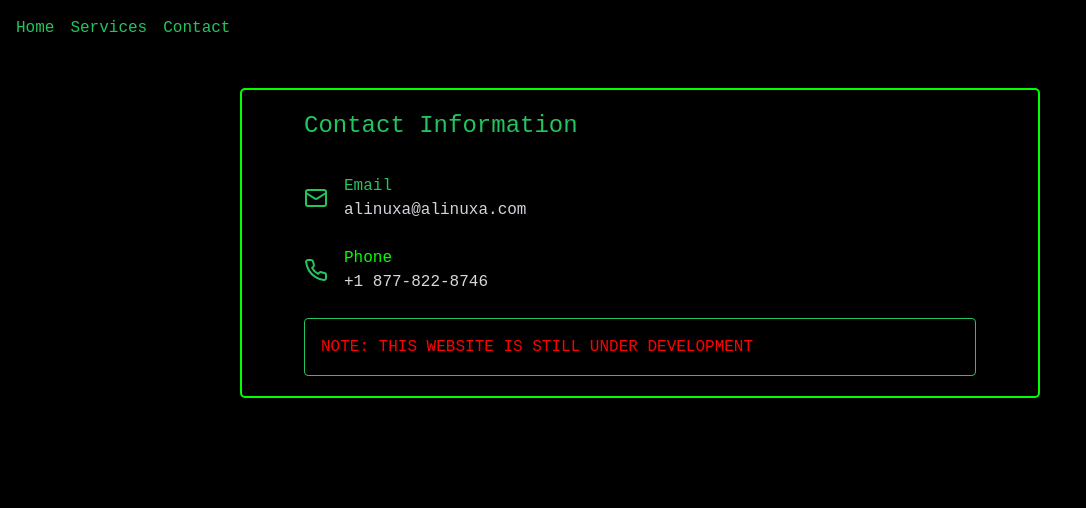
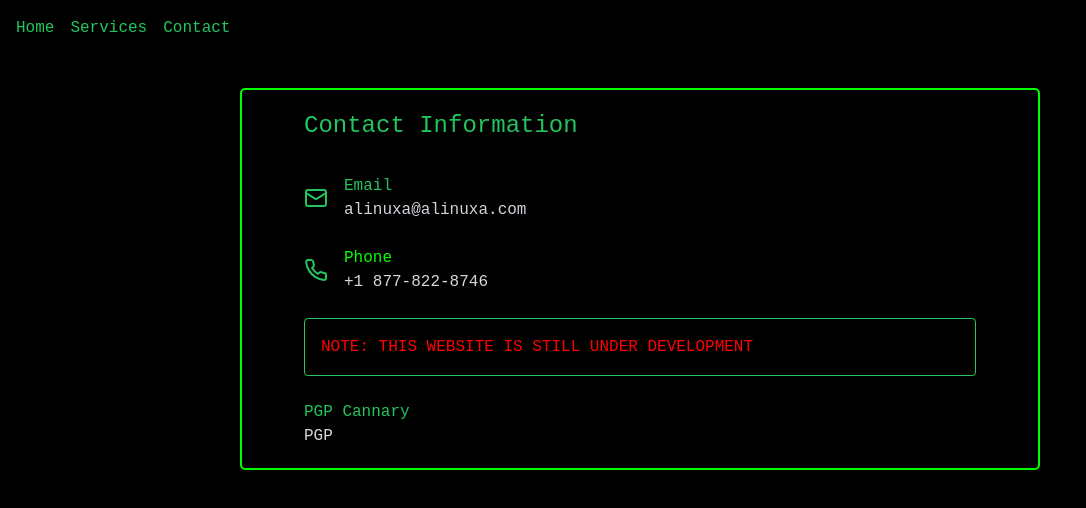
Before and after one commit to NU11Payload/alinuxasz, a React (Vite) app: page /contact in a window 1280 px wide. Shown: the top 508 px of the page, without its empty margins (0-1086 px from the left). Built offline with nearby package versions, Linux system fonts and the light colour scheme.

Commit message:
i learned how 2 center div

```diff
--- a/src/main.tsx
+++ b/src/main.tsx
@@ -1,10 +1,12 @@
 import { StrictMode } from 'react';
 import { createRoot } from 'react-dom/client';
 import App from './App.tsx';
-import './index.css';
+import './index.css'
+
 
 createRoot(document.getElementById('root')!).render(
   <StrictMode>
     <App />
   </StrictMode>
 );
+//
--- a/src/pages/Contact.tsx
+++ b/src/pages/Contact.tsx
@@ -1,5 +1,4 @@
-import React from 'react';
-import { Mail, Phone, MapPin } from 'lucide-react';
+import { Mail, Phone } from 'lucide-react';
 
 function Contact() {
   return (
@@ -27,12 +26,18 @@ function Contact() {
 
             <div className="mt-8 p-4 border border-green-500 rounded">
               <h1 className="text-warn">NOTE: THIS WEBSITE IS STILL UNDER DEVELOPMENT</h1>
+            </div>
+
+            <div>
+              <h2 className=" mr-4 text-green-500">PGP Cannary</h2>
+                <a className="text-body" href="pgp.txt">PGP</a> {/* HONESTLY FUCK DIVS */}
+              </div>
 
             </div>
           </div>
         </div>
       </div>
-    </div>
+    /*  Fuck divs, how do I center a div honestly still fr fr */
   );
 }
 
```
